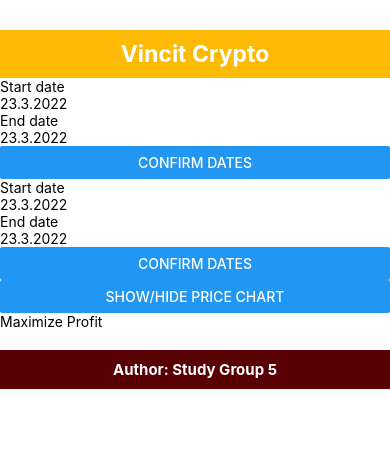
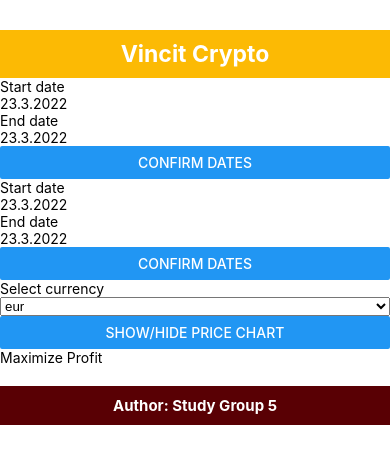
Before and after one commit to DutchDevOfficial/Vincit_Rising_Start_2021, a React Native app in the folder vincit/: screen / in a window 390 px wide. Shown: the top 464 px of the page. Built offline with nearby package versions, Linux system fonts and the light colour scheme.

Commit message:
currency picker

```diff
--- a/vincit/App.js
+++ b/vincit/App.js
@@ -6,14 +6,18 @@ import Header from './components/Header';
 import Footer from './components/Footer';
 import styles from './style/style';
 import MaximizeProfit from './components/MaximizeProfit';
+import CurrencyPicker from './components/CurrencyPicker';
 
 export default function App() {
-
+  const [currency, setCurrency] = useState("eur");
   const [parentData, setParentData] = useState([]);
   const [data, setData] = useState([]);
 
   const childToParent = (childData) => {
     setParentData(childData);
+  }
+  const getCurrency = (childData) => {
+    setCurrency(childData);
   }
 
   const [showChart, setShowChart] = useState(false);
@@ -24,6 +28,7 @@ export default function App() {
       <Header />
       <DatePicker childToParent={childToParent} />
       <DatePicker API={API} />
+      <CurrencyPicker getCurrency={getCurrency}/>
       {showChart ? (
         <Text>Bitcoin price Chart</Text>,
         <Chart parentData={parentData} />
--- /dev/null
+++ b/vincit/components/CurrencyPicker.js
@@ -0,0 +1,21 @@
+import { View, Text } from 'react-native'
+import React, { useState } from 'react'
+import {Picker} from '@react-native-picker/picker';
+
+export default function CurrencyPicker({getCurrency}) {
+  const [selectedCurrency, setSelectedCurrency] = useState("eur");
+
+  return (
+    <View>
+      <Text>Select currency</Text>
+      <Picker
+        selectedValue={selectedCurrency}
+        onValueChange={(itemValue, itemIndex) =>
+          setSelectedCurrency(itemValue)
+        }>
+        <Picker.Item label="eur" value="usd" />
+        <Picker.Item label="usd" value="usd" />
+      </Picker>
+    </View>
+  )
+}
--- a/vincit/package.json
+++ b/vincit/package.json
@@ -11,6 +11,7 @@
   },
   "dependencies": {
     "@react-native-community/datetimepicker": "4.0.0",
+    "@react-native-picker/picker": "^2.4.0",
     "expo": "~44.0.0",
     "expo-status-bar": "~1.2.0",
     "react": "17.0.1",
```
Also changed, not shown: 1 other file (tests, documents, lock files or other folders).
